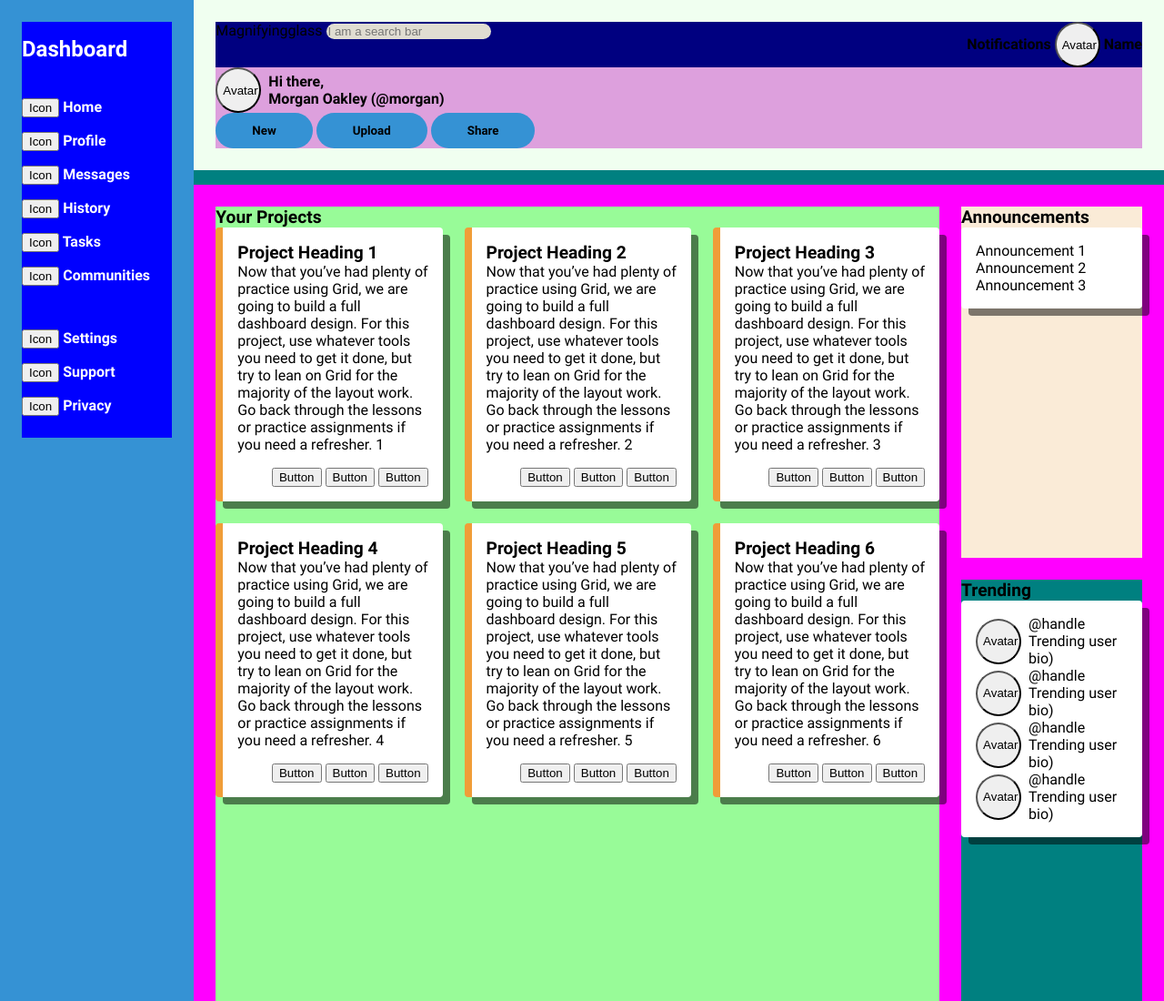
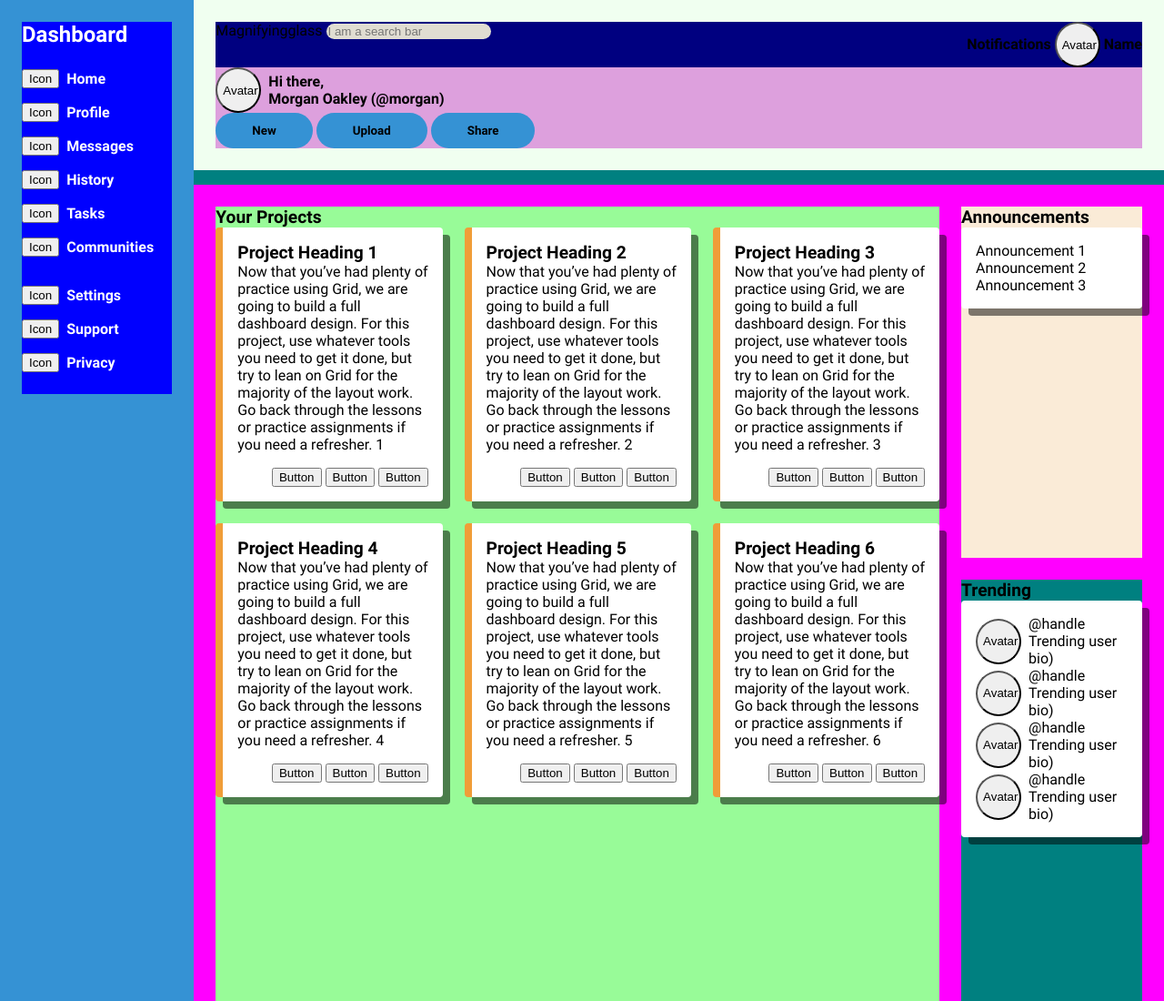
Before and after one commit to gibbonhug/dashboard, a plain HTML site: page index.html in a window 1280 px wide. Shown: the top 1100 px of the page at 91% size. Drawn offline with Linux system fonts and the light colour scheme.

Commit message:
Add flex to sidebar items to align at center

```diff
--- a/scss/style.scss
+++ b/scss/style.scss
@@ -67,12 +67,15 @@ $project-border: hsl(33, 86%, 58%);
         grid-row: span 2;
         background-color: $accent-blue;
         color: white;
-        > * {
+        #sidebar-title, .sidebar-links {
             background-color: blue;
-            padding-block: 1rem;
+            padding-bottom: 1rem;
         }
         .sidebar-link-item {
             padding-block: 0.5rem;
+            display: flex; // keep icons at baseline with link
+            align-items: center;
+            gap: .5rem;
         }
     }
     #header {
```
Also changed, not shown: css/style.css.
